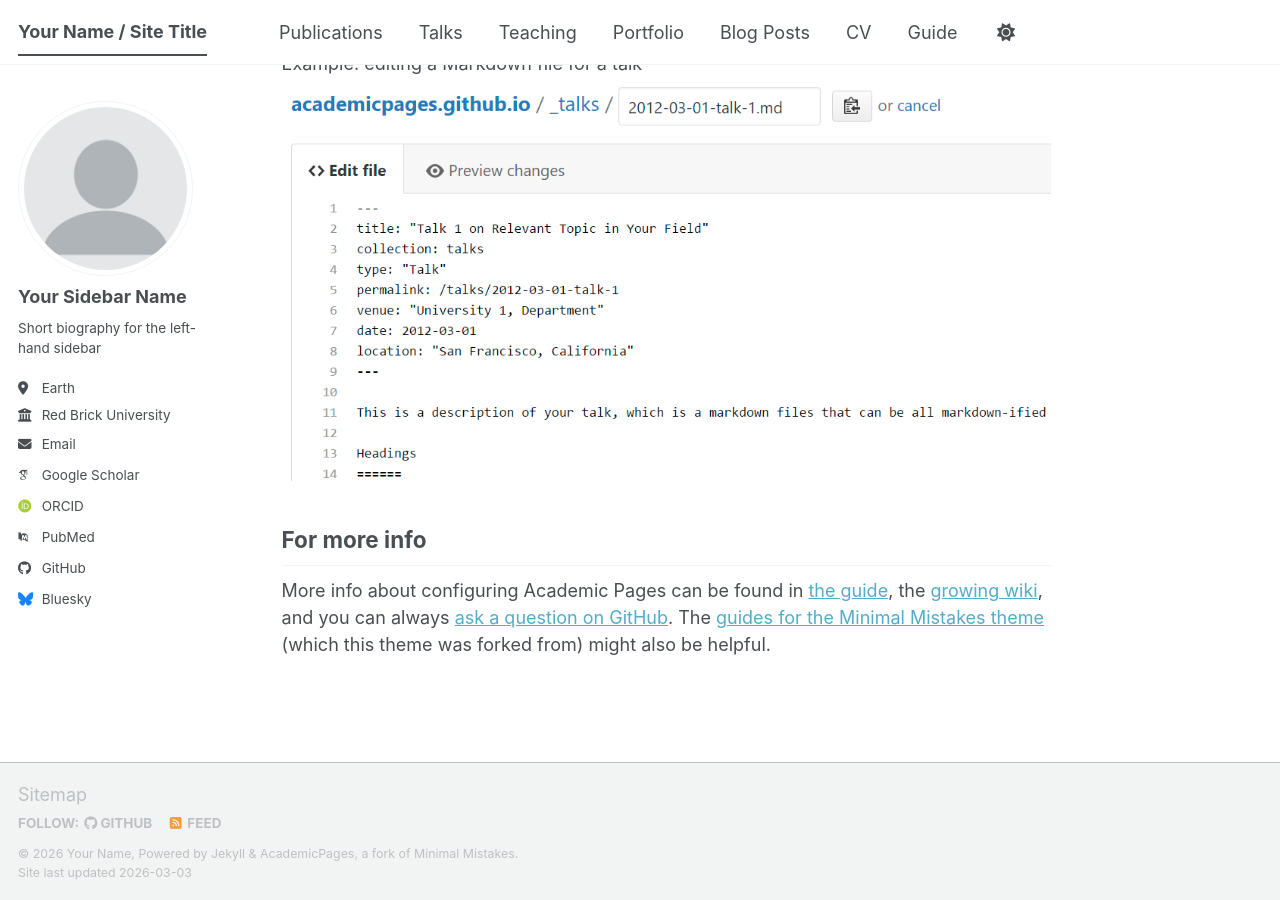
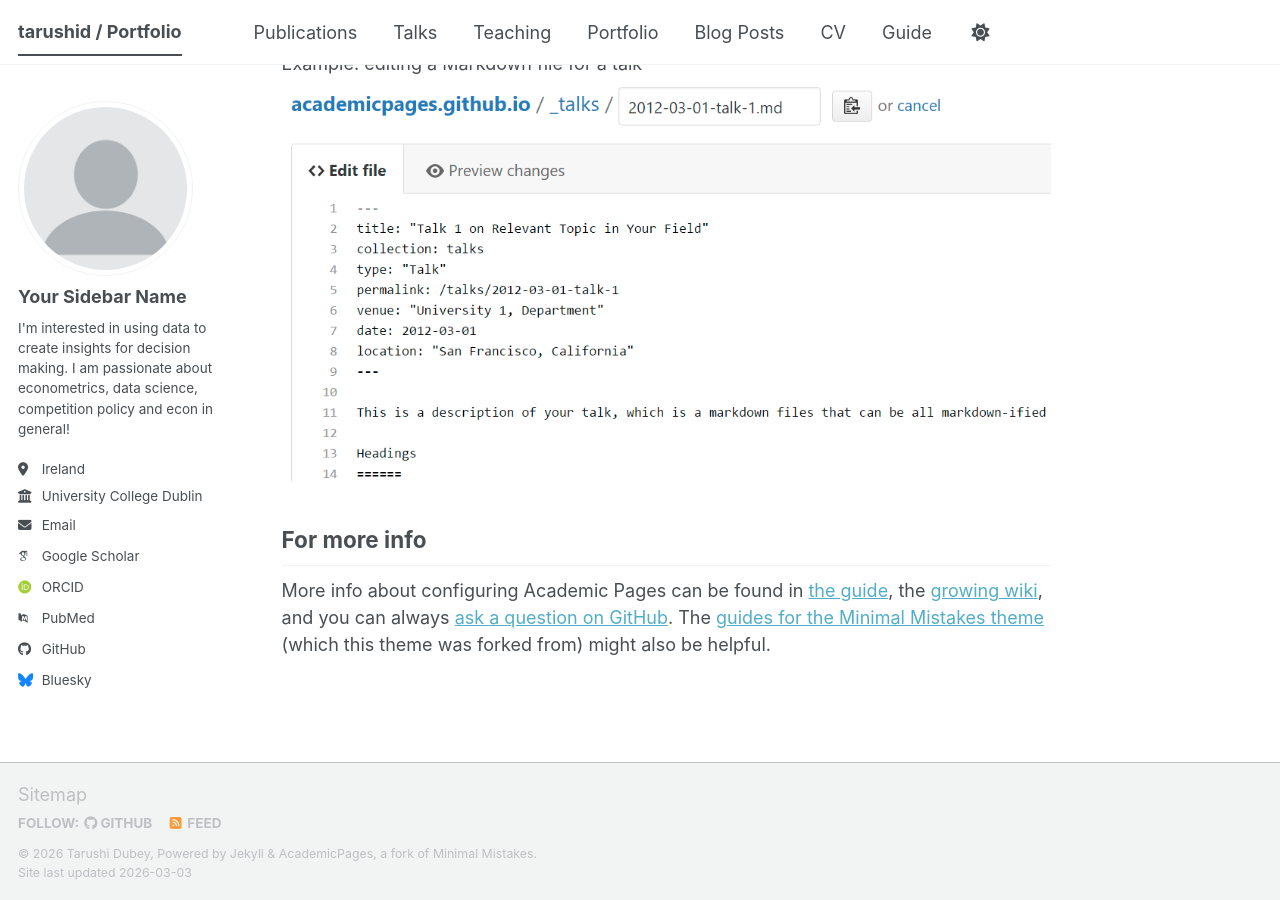
Before and after one commit to TarushiD/TarushiD.github.io, a Jekyll site: the page built from _pages/about.md, in a window 1280 px wide and 900 px high, scrolled down 2720 px. Built offline with Jekyll 4.4.1, drawn with Linux system fonts in a browser that asks for light colours; some web fonts are replaced; a script bundle is joined from its source files by our own code; library files that are not in the unit come from our copies.

Commit message:
Update _config.yml

```diff
--- a/_config.yml
+++ b/_config.yml
@@ -9,10 +9,10 @@
 # Basic Site Settings
 locale                   : "en-US"
 site_theme               : "default" # The available themes options are "default", "air", "sunrise", "mint", "dirt" and "contrast"
-title                    : "Your Name / Site Title"
+title                    : "tarushid / Portfolio"
 title_separator          : "-"
-name                     : &name "Your Name"
-description              : &description "Your Name's academic portfolio"   # Update this with a general description of your site, this is the default if not overridden by a page
+name                     : &name "Tarushi Dubey"
+description              : &description "Econ Masters student at UCD"   # Update this with a general description of your site, this is the default if not overridden by a page
 url                      : https://academicpages.github.io # The base hostname & protocol for your site e.g. "https://[your GitHub username].github.io",
                                                            # or if you already have some other page hosted on Github then use "https://[your GitHub username].github.io/[Your Repo Name]"
 baseurl                  : "" # the subpath of your site, e.g. "/blog"
@@ -26,11 +26,11 @@ author:
   avatar           : "profile.png"
   name             : "Your Sidebar Name"
   pronouns         : # example: "she/her"
-  bio              : "Short biography for the left-hand sidebar"
-  location         : "Earth"
-  employer         : "Red Brick University"
+  bio              : "I'm interested in using data to create insights for decision making. I am passionate about econometrics, data science, competition policy and econ in general!"
+  location         : "Ireland"
+  employer         : "University College Dublin"
   uri              : # URL
-  email            : "none@example.org"
+  email            : "tarudubey@gmail.com"
 
   # Academic websites
   academia         : # URL
```
